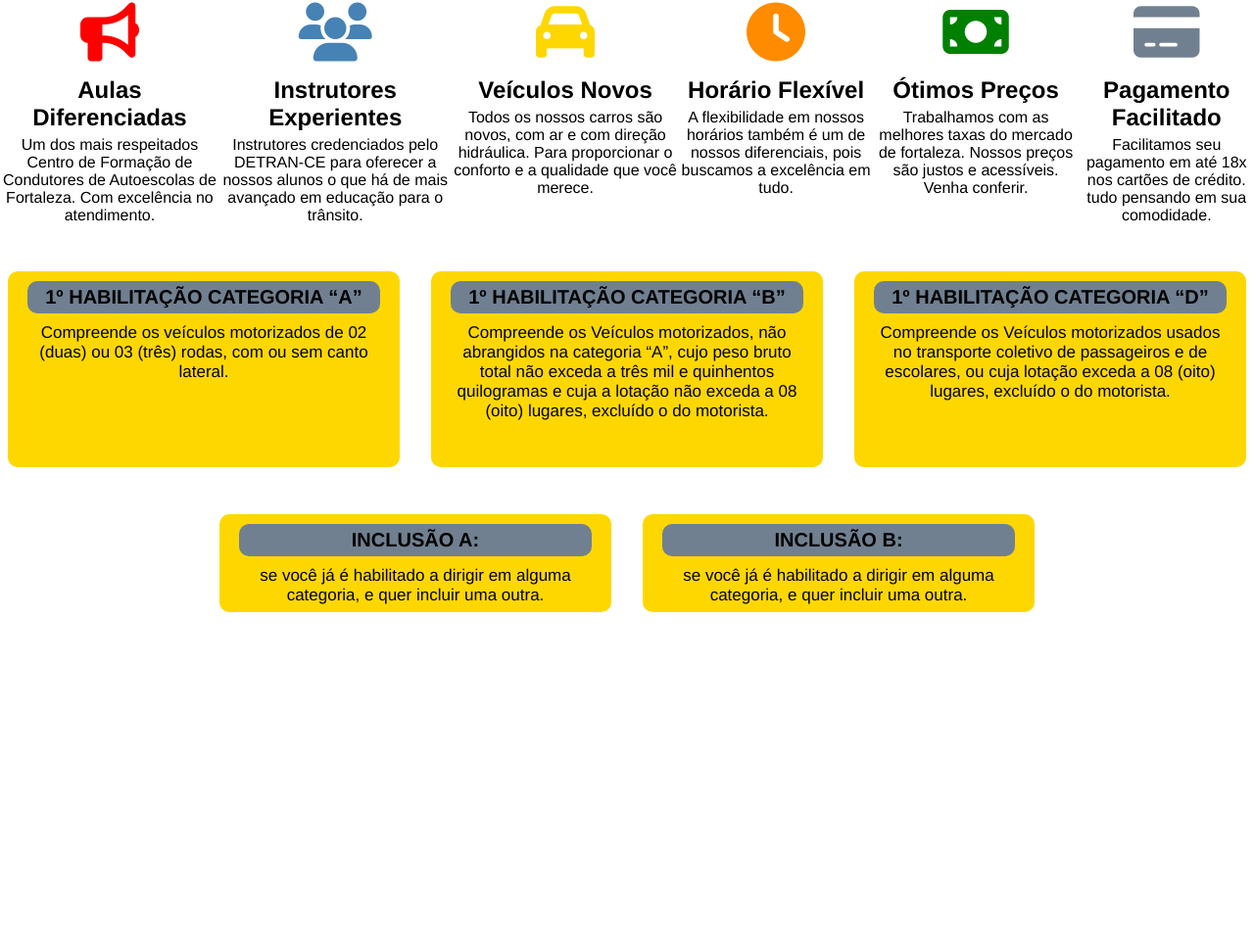
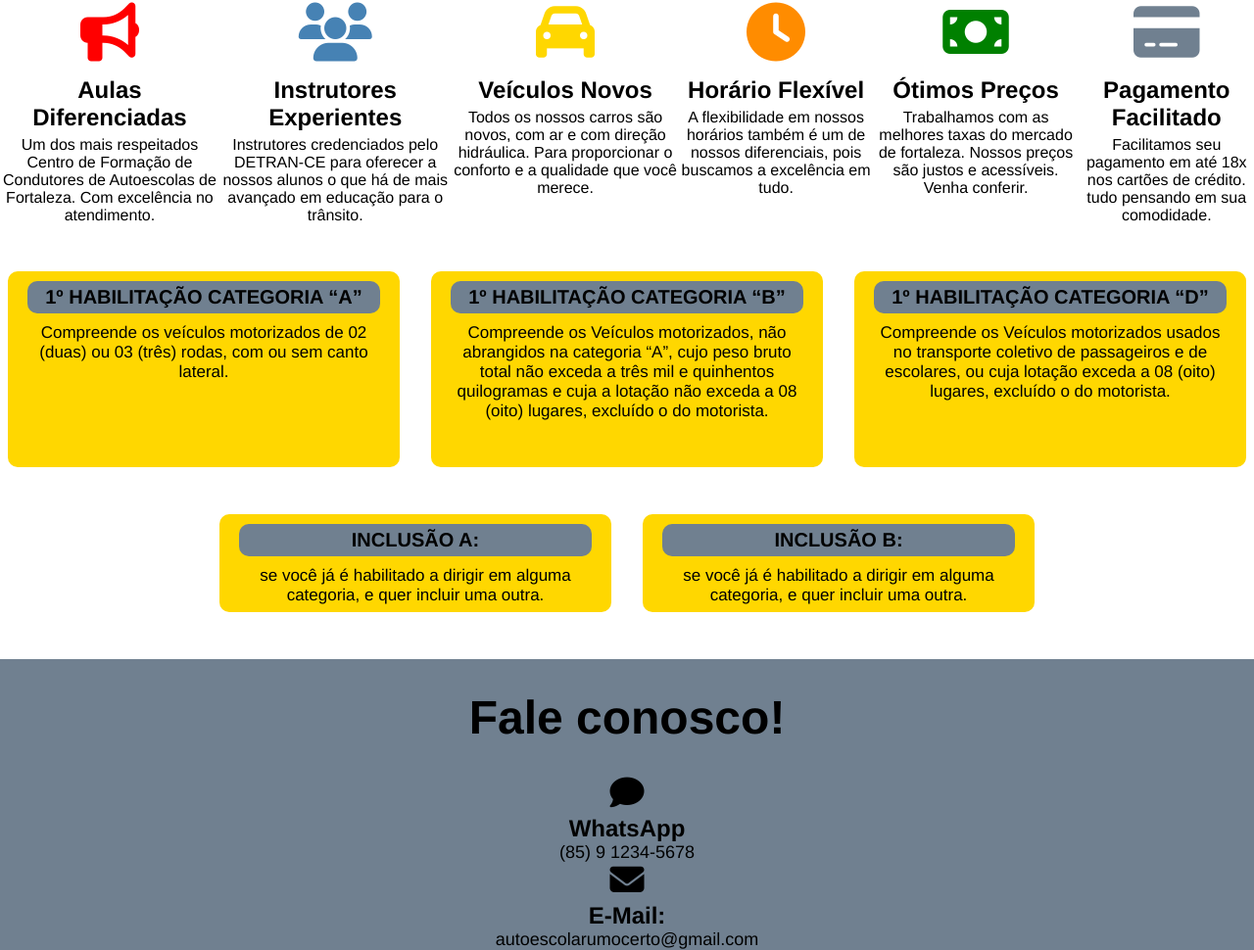
Before and after one commit to LFelipedev/pagina-autoescola, a plain HTML site: page index.html in a window 1280 px wide. Shown: the part 537-1507 px from the top of the page at 98% size. Before the commit the page ends 1210 px from the top, so only its background shows below. Drawn offline with Linux system fonts and the light colour scheme.

Commit message:
contacts add

```diff
--- a/index.html
+++ b/index.html
@@ -102,6 +102,21 @@
                     </ul>
                 </div>
             </div>
+            <div class="contact-container">
+                <h2>Fale conosco!</h2>
+                <ul class="contacts">
+                    <li>
+                        <i class="fa-solid fa-comment"></i>
+                        <h5>WhatsApp</h5>
+                        <p>(85) 9 1234-5678</p>
+                    </li>
+                    <li>
+                        <i class="fa-solid fa-envelope"></i>
+                        <h5>E-Mail:</h5>
+                        <p>autoescolarumocerto@gmail.com</p>
+                    </li>
+                </ul>
+            </div>
         </main>
     </div>
 </body>
--- a/src/css/styles.css
+++ b/src/css/styles.css
@@ -178,3 +178,30 @@
     border-radius: 10px;
     margin-bottom: 10px;
 }
+
+/*Contatos*/
+
+.contact-container {
+    background-color: #708090;
+    text-align: center;
+}
+
+.contact-container h2{
+    font-size: 48px;
+    padding-top: 2rem;
+    margin-bottom: 2rem;
+    font-weight: bold;
+}
+
+.contact-container i{
+    font-size: 35px;
+    margin-bottom: 5px;
+}
+
+.contacts h5 {
+    font-size: 24px;
+}
+
+.contacts p {
+    font-size: 18px;
+}
```
